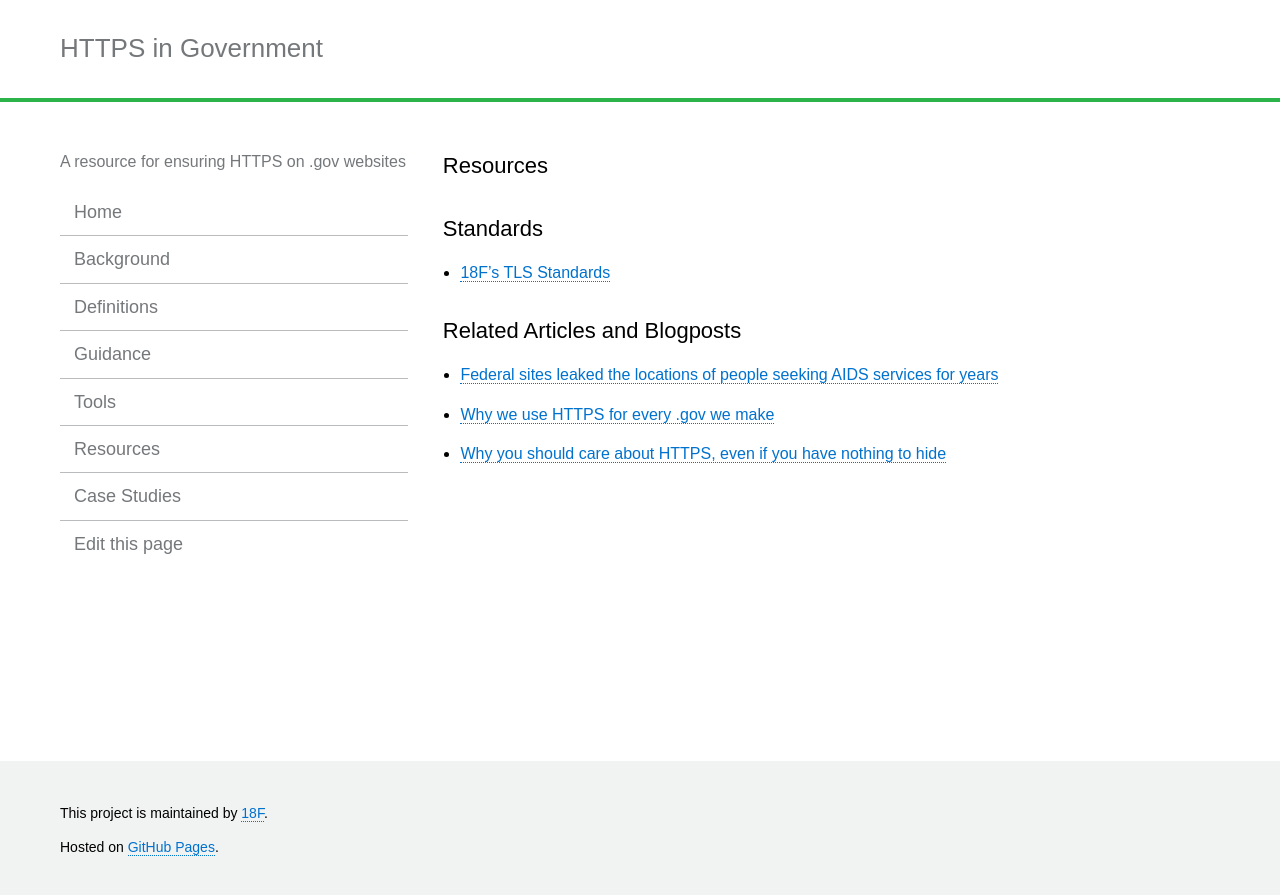
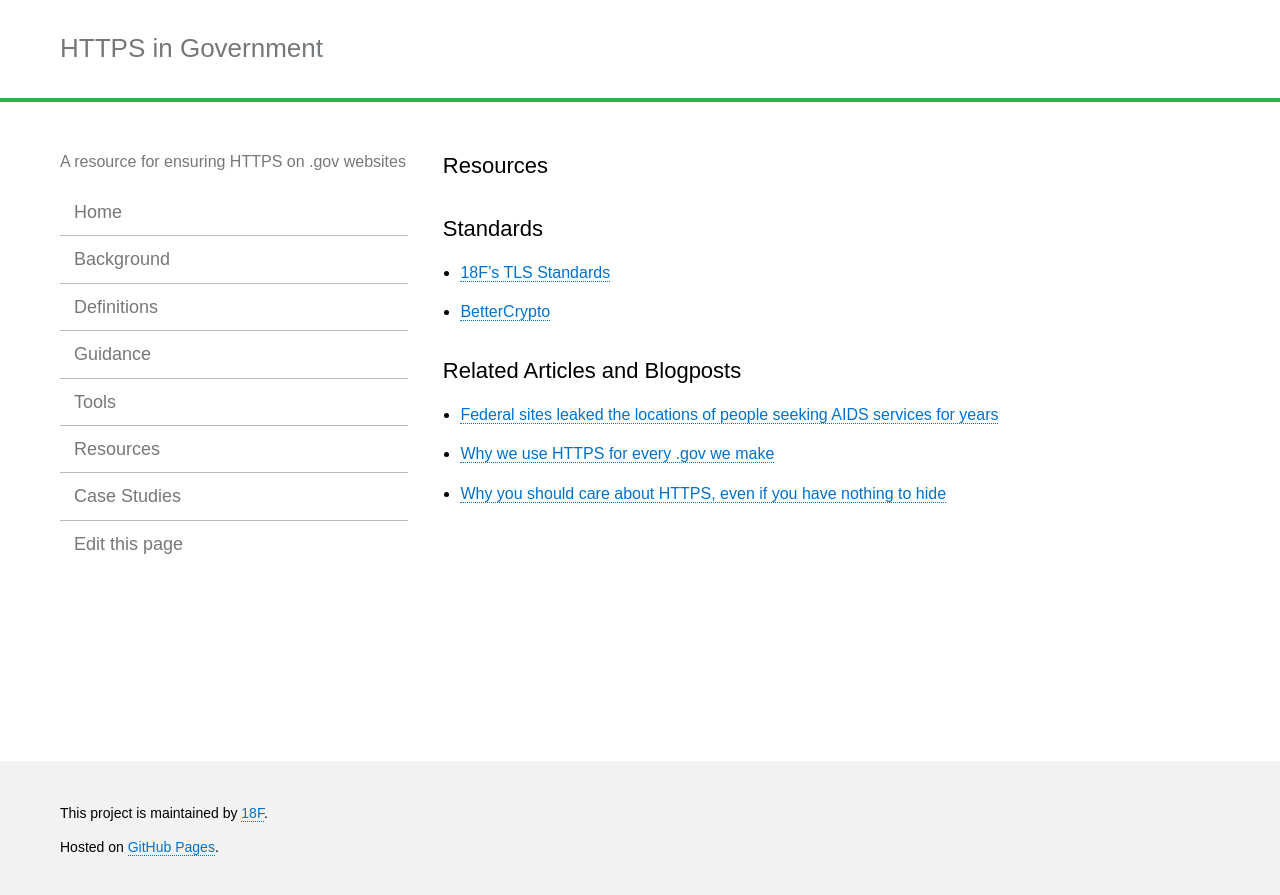
Before and after one commit to GSA/https, a Jekyll site: the page built from pages/resources.md, in a window 1280 px wide. Shown: the top 895 px of the page. Built offline with Jekyll 4.4.1, drawn with Linux system fonts in a browser that asks for light colours.

Commit message:
Add BetterCrypto to the list of resources
BetterCrypto is an open source, well-maintained page for applied crypto recommendations, including HTTPS.

```diff
--- a/pages/resources.md
+++ b/pages/resources.md
@@ -5,6 +5,7 @@ title: Resources
 
 ## Standards
 * [18F's TLS Standards](https://github.com/18F/tls-standards)
+* [BetterCrypto](https://bettercrypto.org/static/applied-crypto-hardening.pdf)
 
 ## Related Articles and Blogposts
 
```
